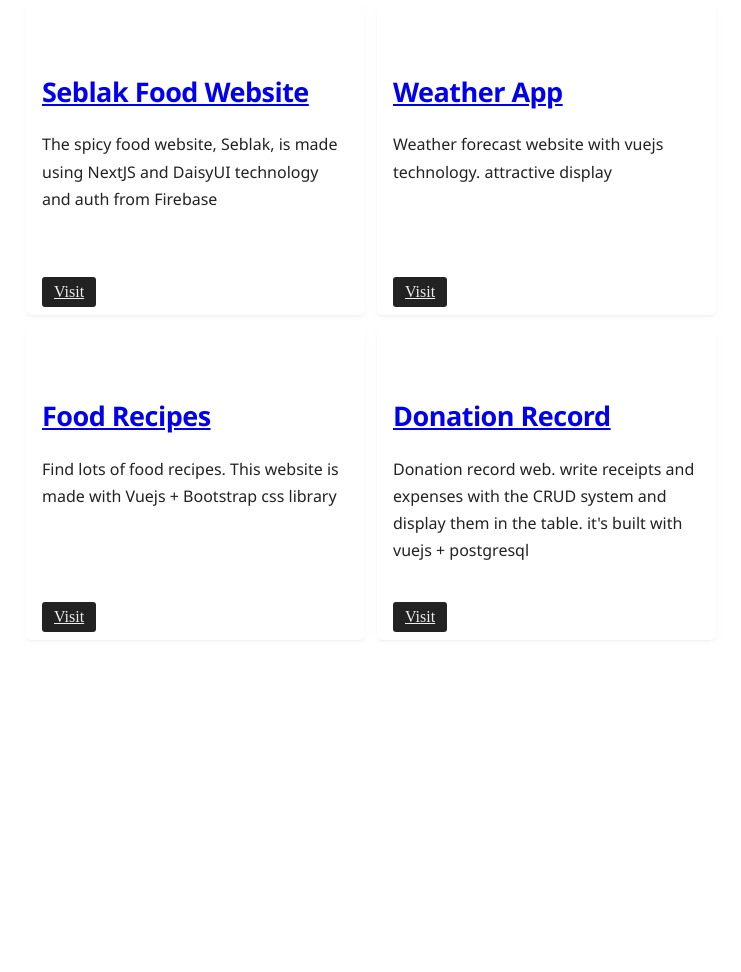
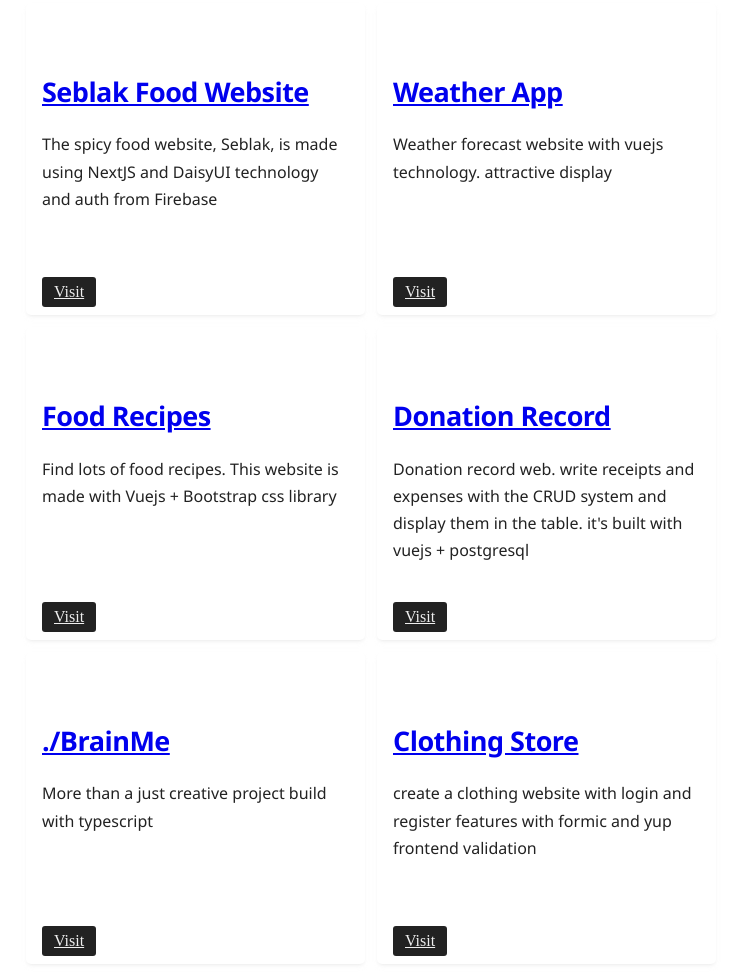
Before and after one commit to erlanggaht/LinkBio_gatsby, a Gatsby site: page /projects in a window 1280 px wide. Shown: the part 807-1779 px from the top of the page, without its empty margins (224-965 px from the left). Before the commit the page ends 1455 px from the top, so only its background shows below. Built offline with nearby package versions, Linux system fonts and the light colour scheme; Gatsby itself is replaced by a stand-in of ours.

Commit message:
menambahkan project baru ke page  projects

```diff
--- a/src/LinkProjects/link_projects.js
+++ b/src/LinkProjects/link_projects.js
@@ -7,7 +7,7 @@
     isi: "Let's read the Koran while in the grip of a digital gadget.",
     title: "Digital Reading Quran",
   },
-
+// Erlangga Hidayatullah Protofolio
   {
     web_url: "https://erlanggaht93.vercel.app/",
     github: "https://github.com/erlanggaht/catatan-sumbangan/",
@@ -38,25 +38,40 @@
     isi: "The spicy food website, Seblak, is made using NextJS and DaisyUI technology and auth from Firebase ",
     title: "Seblak Food Website",
   },
-
+    // Ramal Cuaca
   {
     web_url: "https://ramal-cuaca.vercel.app/",
     github: "https://github.com/erlanggaht/weather_vue",
     isi: "Weather forecast website with vuejs technology. attractive display ",
     title: "Weather App",
   },
+      // Resep Asik
   {
     web_url: "https://resep-asik.vercel.app/",
     github: "https://github.com/erlanggaht/resep-asik.vue/",
     isi: "Find lots of food recipes. This website is made with Vuejs + Bootstrap css library ",
     title: "Food Recipes",
   },
+      // Donation Record
   {
     web_url: "https://catatan-sumbangan.vercel.app/",
     github: "https://github.com/erlanggaht/catatan-sumbangan/",
     isi: "Donation record web. write receipts and expenses with the CRUD system and display them in the table. it's built with vuejs + postgresql",
     title: "Donation Record",
   },
+    // BarinMe
+  {
+    web_url: "https://erlanggahidayatullah.vercel.app/",
+    github: "https://github.com/erlanggaht/creative_brain.git",
+    isi: "More than a just creative project build with typescript",
+    title: "./BrainMe",
+  },
+  {
+    web_url: "https://angga-store.vercel.app/",
+    github: "https://github.com/erlanggaht/angga_store",
+    isi: "create a clothing website with login and register features with formic and yup frontend validation ",
+    title: "Clothing Store",
+  },
 ];
 
 export default LinkProject;
```
Also changed, not shown: src/pages/index.js (+12 -11 lines).
